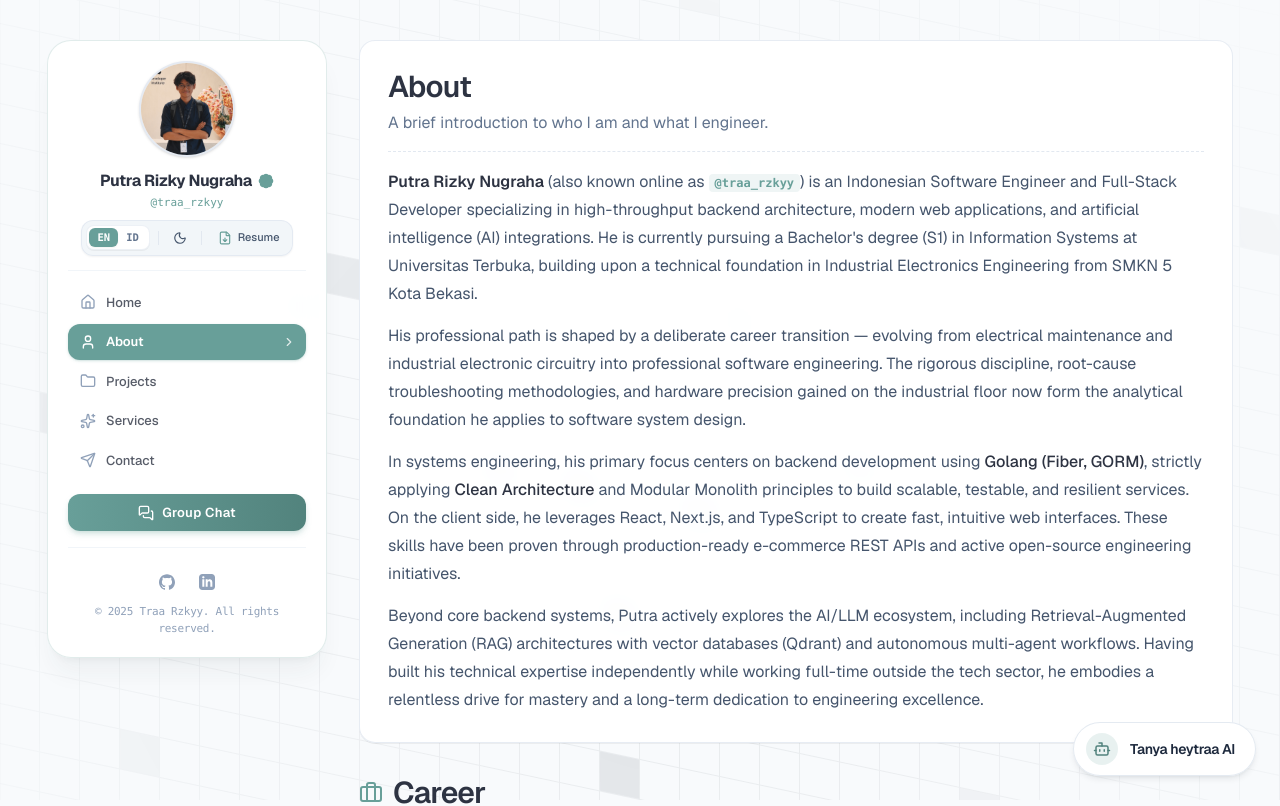
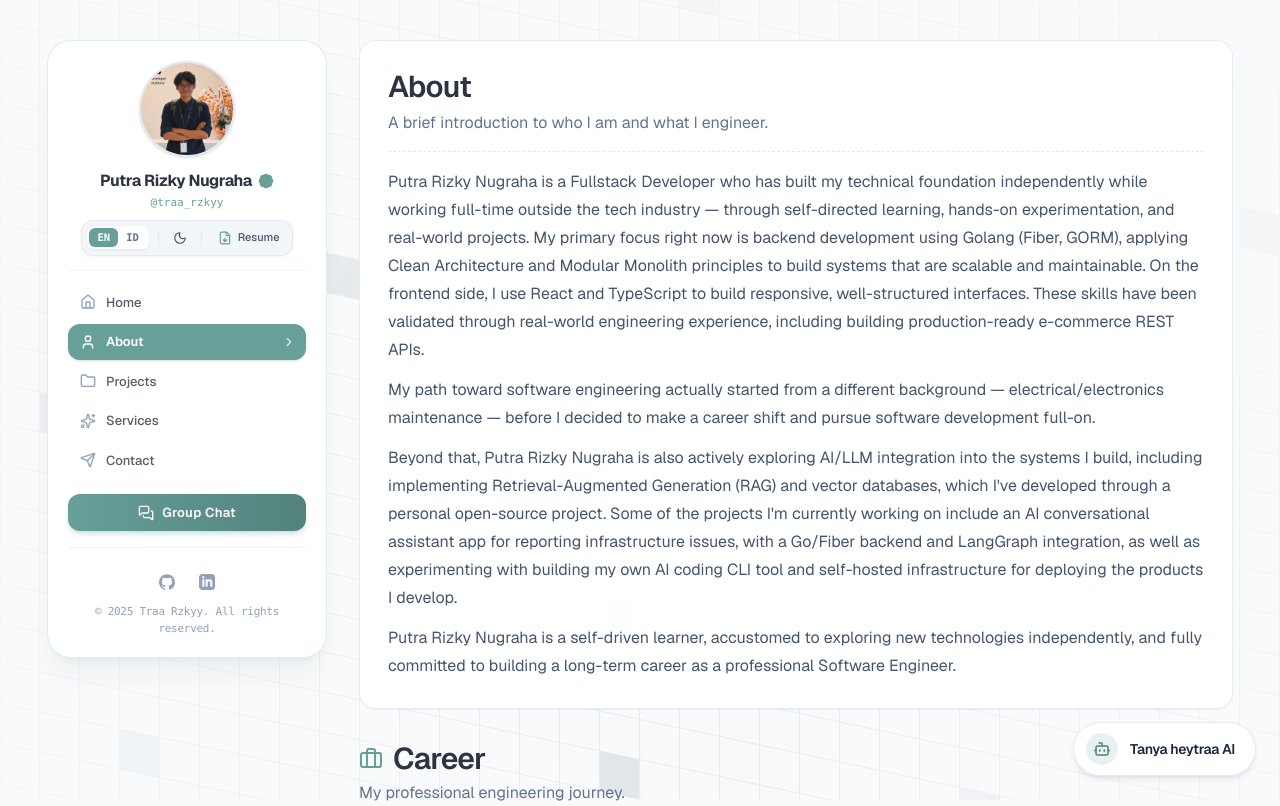
Before and after one commit to arttVinci/heytraa.com, a Next.js app: page /en/about in a window 1280 px wide. Shown: the top 806 px of the page. Built offline with nearby package versions, Linux system fonts and the light colour scheme.

Commit message:
feat: add SimpleProfileStory component with bilingual profile narrative

```diff
--- a/features/about/components/simple-profile-story.tsx
+++ b/features/about/components/simple-profile-story.tsx
@@ -27,93 +27,30 @@ export function SimpleProfileStory() {
       {/* Subtle Dashed Divider */}
       <div className="w-full border-t border-dashed border-slate-200 dark:border-slate-800 my-3 sm:my-4" />
 
-      {/* Narrative Body - Readable, comfortable editorial flow answering search intent */}
-      <div className="space-y-3.5 text-sm sm:text-base text-slate-600 dark:text-slate-300 leading-relaxed sm:leading-7">
+      {/* Narrative Body - Readable, comfortable editorial flow */}
+      <div className="space-y-3 text-sm sm:text-base text-slate-600 dark:text-slate-300 leading-relaxed sm:leading-7">
         <p>
-          {lang === "id" ? (
-            <>
-              <strong className="font-semibold text-[#2D3342] dark:text-[#F5F8F9]">
-                Putra Rizky Nugraha
-              </strong>{" "}
-              adalah seorang Software Engineer dan Full-Stack Developer asal
-              Indonesia yang berfokus pada rekayasa sistem backend berkinerja
-              tinggi, arsitektur web modern, serta integrasi kecerdasan buatan
-              (AI). Dikenal di dunia digital dengan nama panggung{" "}
-              <span className="font-mono text-xs font-semibold text-[#689F99] bg-[#689F99]/10 px-1.5 py-0.5 rounded">
-                @traa_rzkyy
-              </span>
-              , ia saat ini menempuh pendidikan Sarjana (S1) Sistem Informasi di
-              Universitas Terbuka setelah menyelesaikan pendidikan vokasi Teknik
-              Elektronika Industri di SMKN 5 Kota Bekasi.
-            </>
-          ) : (
-            <>
-              <strong className="font-semibold text-[#2D3342] dark:text-[#F5F8F9]">
-                Putra Rizky Nugraha
-              </strong>{" "}
-              (also known online as{" "}
-              <span className="font-mono text-xs font-semibold text-[#689F99] bg-[#689F99]/10 px-1.5 py-0.5 rounded">
-                @traa_rzkyy
-              </span>
-              ) is an Indonesian Software Engineer and Full-Stack Developer
-              specializing in high-throughput backend architecture, modern web
-              applications, and artificial intelligence (AI) integrations. He is
-              currently pursuing a Bachelor&apos;s degree (S1) in Information Systems
-              at Universitas Terbuka, building upon a technical foundation in
-              Industrial Electronics Engineering from SMKN 5 Kota Bekasi.
-            </>
-          )}
+          {lang === "id"
+            ? "Putra Rizky Nugraha adalah seorang Fullstack Developer yang membangun fondasi teknis secara mandiri sembari bekerja penuh waktu di luar industri teknologi — melalui pembelajaran terarah, eksperimen langsung, dan proyek-proyek riil. Fokus utama saya saat ini adalah backend development menggunakan Golang (Fiber, GORM), menerapkan prinsip Clean Architecture dan Modular Monolith untuk membangun sistem yang scalable dan mudah dipelihara. Di sisi frontend, saya menggunakan React dan TypeScript untuk merancang antarmuka yang responsif dan terstruktur dengan baik. Keterampilan ini telah divalidasi melalui pengalaman magang riil, di mana saya turut membangun REST API e-commerce siap produksi."
+            : "Putra Rizky Nugraha is a Fullstack Developer who has built my technical foundation independently while working full-time outside the tech industry — through self-directed learning, hands-on experimentation, and real-world projects. My primary focus right now is backend development using Golang (Fiber, GORM), applying Clean Architecture and Modular Monolith principles to build systems that are scalable and maintainable. On the frontend side, I use React and TypeScript to build responsive, well-structured interfaces. These skills have been validated through real-world engineering experience, including building production-ready e-commerce REST APIs."}
         </p>
 
         <p>
           {lang === "id"
-            ? "Perjalanan profesionalnya ditandai oleh transisi karier yang terarah — beralih dari dunia pemeliharaan elektrikal dan sirkuit elektronika industri menuju rekayasa perangkat lunak profesional. Disiplin ketat, metode investigasi akar masalah (root-cause analysis), serta ketelitian troubleshooting perangkat keras di lantai industri menjadi fondasi cara berpikir analitis yang ia bawa ke dalam rancang bangun perangkat lunak."
-            : "His professional path is shaped by a deliberate career transition — evolving from electrical maintenance and industrial electronic circuitry into professional software engineering. The rigorous discipline, root-cause troubleshooting methodologies, and hardware precision gained on the industrial floor now form the analytical foundation he applies to software system design."}
-        </p>
-
-        <p>
-          {lang === "id" ? (
-            <>
-              Dalam rekayasa sistem, fokus utamanya tertuju pada pengembangan
-              backend menggunakan{" "}
-              <strong className="font-medium text-[#2D3342] dark:text-slate-100">
-                Golang (Fiber, GORM)
-              </strong>{" "}
-              dengan kepatuhan terhadap prinsip{" "}
-              <strong className="font-medium text-[#2D3342] dark:text-slate-100">
-                Clean Architecture
-              </strong>{" "}
-              dan Modular Monolith guna menghasilkan arsitektur yang scalable,
-              mudah diuji, dan andal. Di ranah antarmuka, ia menggunakan React,
-              Next.js, dan TypeScript untuk merancang aplikasi web yang cepat dan
-              intuitif. Keterampilan ini teruji secara riil melalui perancangan
-              REST API e-commerce siap produksi serta berbagai proyek rekayasa
-              sumber terbuka.
-            </>
-          ) : (
-            <>
-              In systems engineering, his primary focus centers on backend
-              development using{" "}
-              <strong className="font-medium text-[#2D3342] dark:text-slate-100">
-                Golang (Fiber, GORM)
-              </strong>
-              , strictly applying{" "}
-              <strong className="font-medium text-[#2D3342] dark:text-slate-100">
-                Clean Architecture
-              </strong>{" "}
-              and Modular Monolith principles to build scalable, testable, and
-              resilient services. On the client side, he leverages React, Next.js,
-              and TypeScript to create fast, intuitive web interfaces. These
-              skills have been proven through production-ready e-commerce REST
-              APIs and active open-source engineering initiatives.
-            </>
-          )}
+            ? "Jalur saya menuju rekayasa perangkat lunak sebenarnya berawal dari latar belakang yang berbeda — pemeliharaan elektrikal dan elektronika industri — sebelum akhirnya saya memutuskan untuk beralih karier dan mendalami software development secara penuh."
+            : "My path toward software engineering actually started from a different background — electrical/electronics maintenance — before I decided to make a career shift and pursue software development full-on."}
         </p>
 
         <p>
           {lang === "id"
-            ? "Selain sistem inti, Putra aktif mengeksplorasi ekosistem AI/LLM, termasuk implementasi Retrieval-Augmented Generation (RAG) berbasis vector database (Qdrant) dan agen cerdas multi-langkah. Membangun kompetensi secara mandiri sembari bekerja penuh waktu di luar industri teknologi, ia membuktikan dedikasi tinggi dan komitmen jangka panjang untuk terus bertumbuh sebagai engineer profesional."
-            : "Beyond core backend systems, Putra actively explores the AI/LLM ecosystem, including Retrieval-Augmented Generation (RAG) architectures with vector databases (Qdrant) and autonomous multi-agent workflows. Having built his technical expertise independently while working full-time outside the tech sector, he embodies a relentless drive for mastery and a long-term dedication to engineering excellence."}
+            ? "Selain itu, Putra Rizky Nugraha juga aktif mengeksplorasi integrasi AI/LLM ke dalam sistem yang dibangun, termasuk implementasi Retrieval-Augmented Generation (RAG) dan vector database, yang dikembangkan melalui proyek open-source pribadi. Beberapa proyek yang saat ini sedang dikerjakan meliputi aplikasi asisten percakapan AI untuk pelaporan kendala infrastruktur dengan backend Go/Fiber dan integrasi LangGraph, serta bereksperimen membangun tool AI coding CLI sendiri dan infrastruktur self-hosted untuk mendeploy produk yang dikembangkan."
+            : "Beyond that, Putra Rizky Nugraha is also actively exploring AI/LLM integration into the systems I build, including implementing Retrieval-Augmented Generation (RAG) and vector databases, which I've developed through a personal open-source project. Some of the projects I'm currently working on include an AI conversational assistant app for reporting infrastructure issues, with a Go/Fiber backend and LangGraph integration, as well as experimenting with building my own AI coding CLI tool and self-hosted infrastructure for deploying the products I develop."}
+        </p>
+
+        <p>
+          {lang === "id"
+            ? "Putra Rizky Nugraha adalah seorang pembelajar mandiri yang terbiasa mengeksplorasi teknologi baru secara independen, serta memiliki komitmen penuh untuk membangun karier jangka panjang sebagai Software Engineer profesional."
+            : "Putra Rizky Nugraha is a self-driven learner, accustomed to exploring new technologies independently, and fully committed to building a long-term career as a professional Software Engineer."}
         </p>
       </div>
     </section>
```
